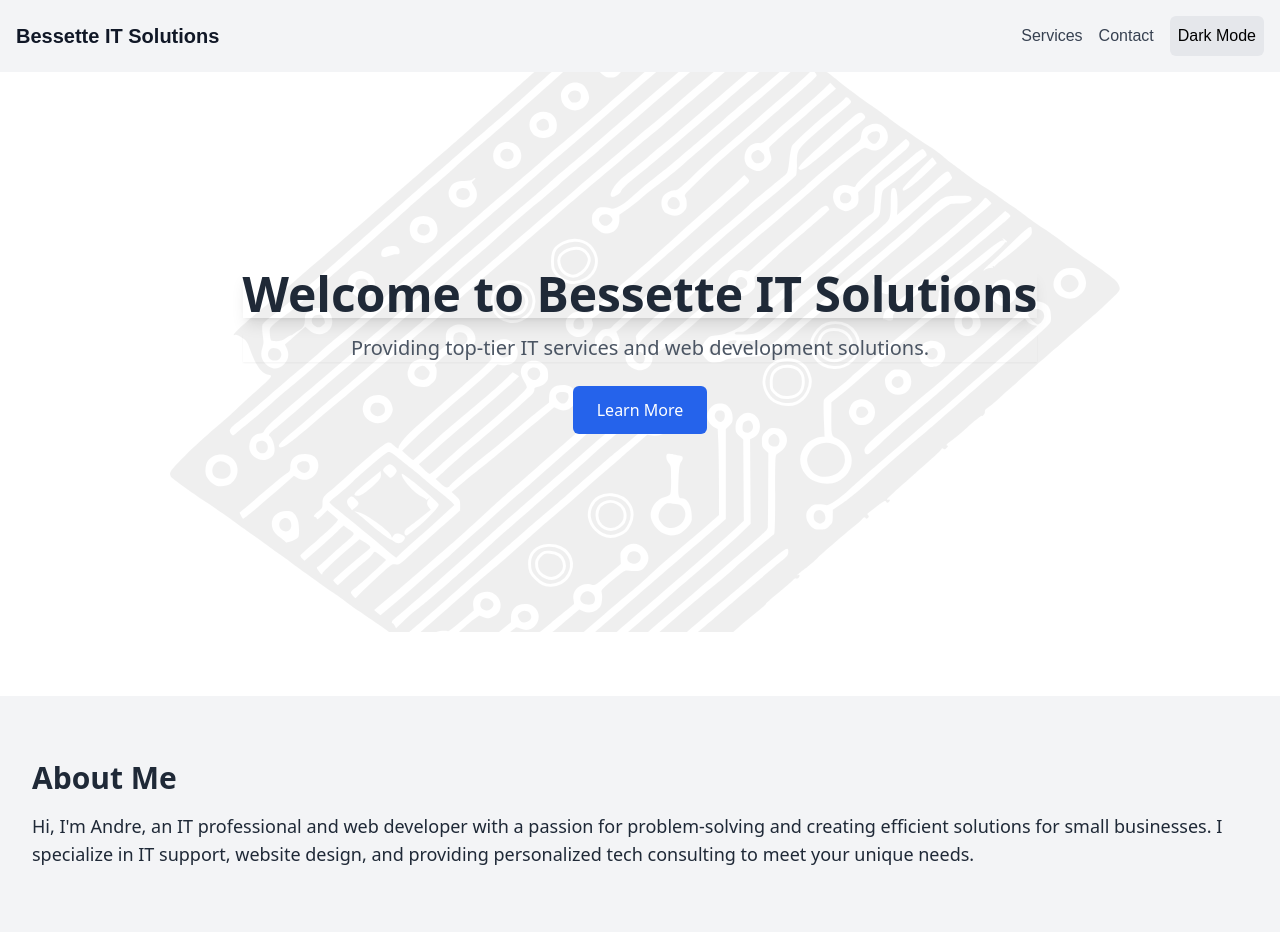
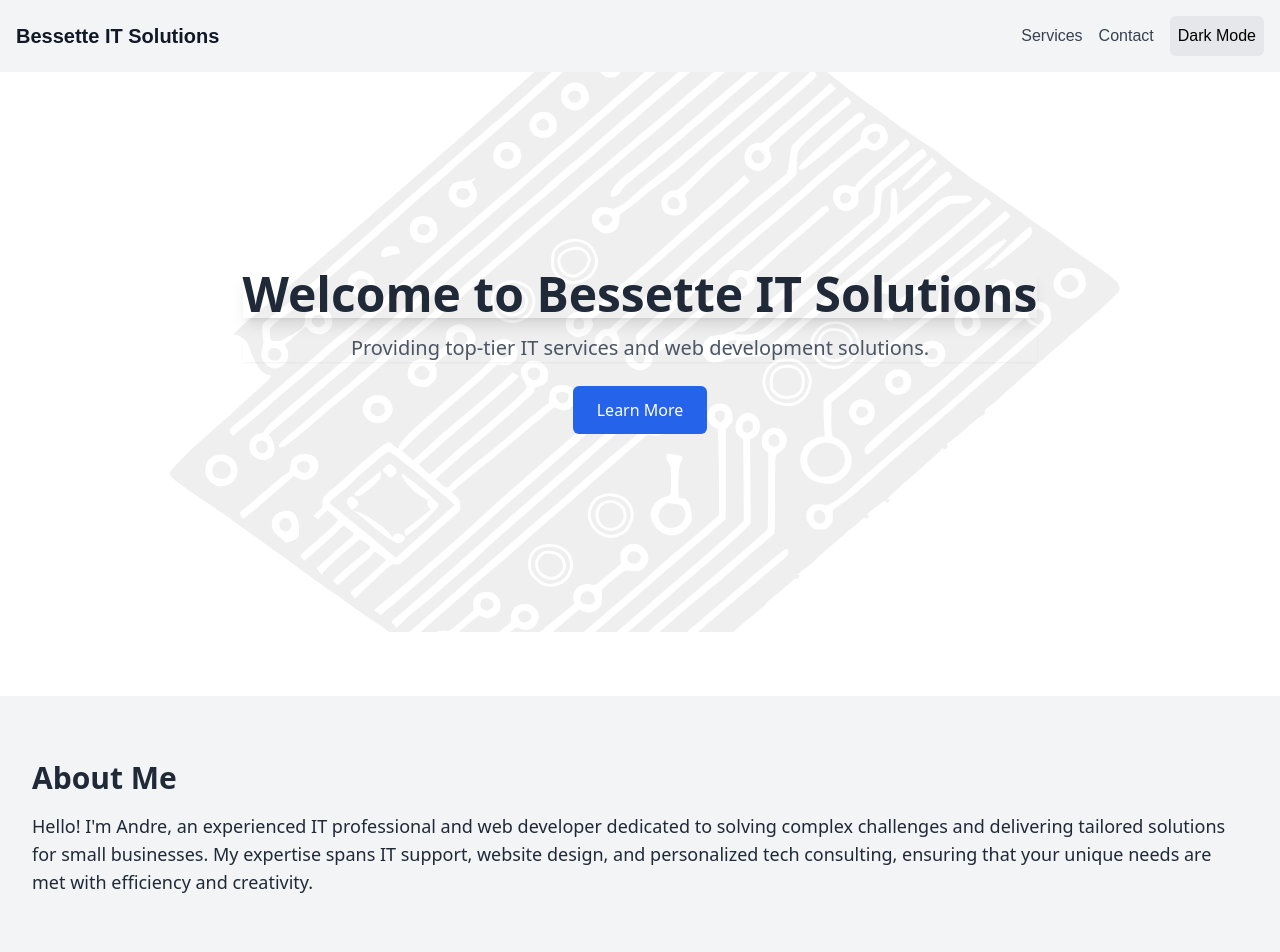
Before and after one commit to Wir3s/it_solutions, a Next.js app: page / in a window 1280 px wide. Shown: the top 952 px of the page. Built offline with nearby package versions, Linux system fonts and the light colour scheme.

Commit message:
Slight wording change on About Us

```diff
--- a/components/sections/AboutSection.tsx
+++ b/components/sections/AboutSection.tsx
@@ -28,10 +28,7 @@ export default function AboutSection() {
         About Me
       </h3>
       <p className="text-lg">
-        Hi, I&apos;m Andre, an IT professional and web developer with a passion for
-        problem-solving and creating efficient solutions for small businesses.
-        I specialize in IT support, website design, and providing personalized
-        tech consulting to meet your unique needs.
+      Hello! I&apos;m Andre, an experienced IT professional and web developer dedicated to solving complex challenges and delivering tailored solutions for small businesses. My expertise spans IT support, website design, and personalized tech consulting, ensuring that your unique needs are met with efficiency and creativity.
       </p>
     </section>
   );
```
